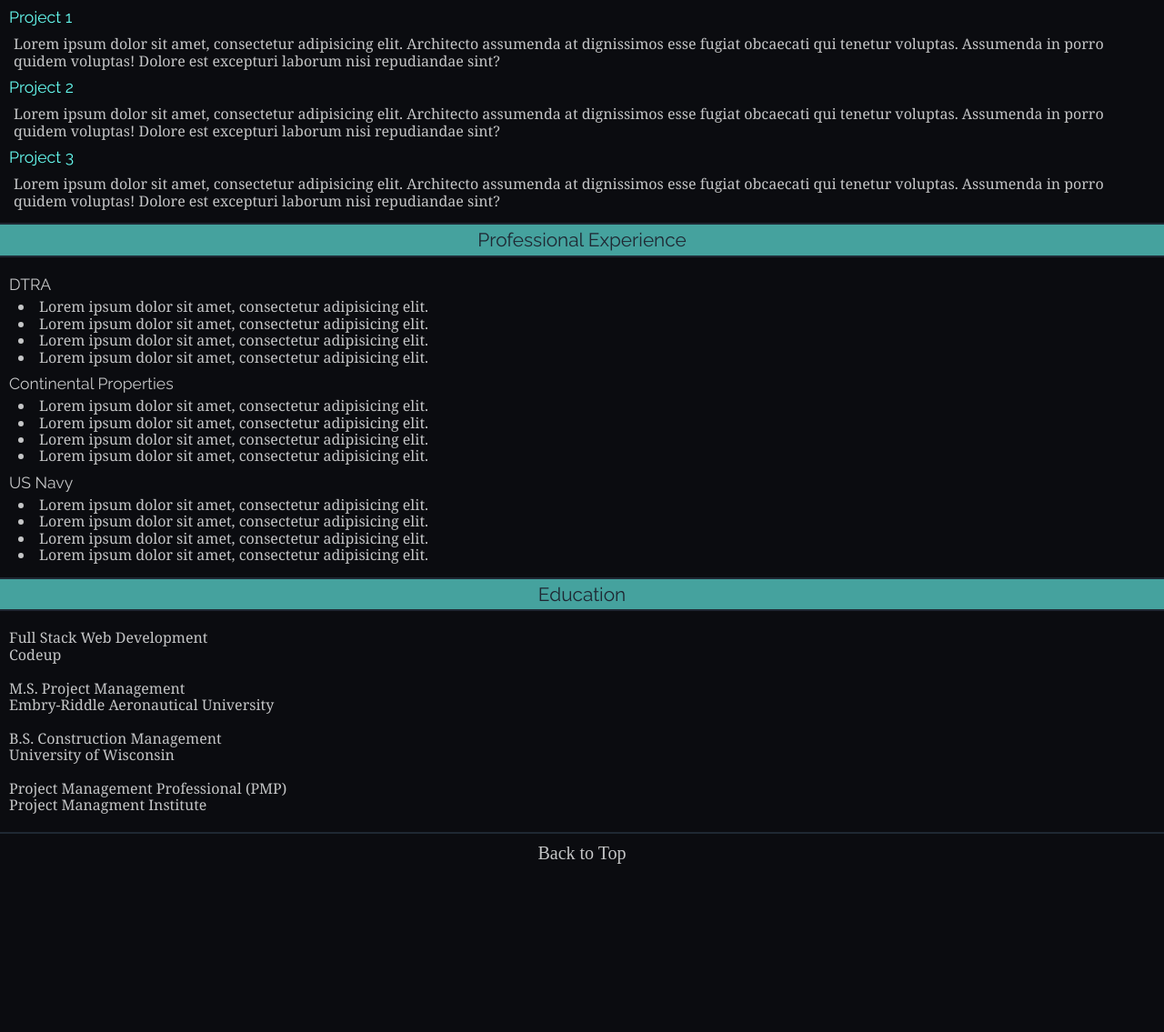
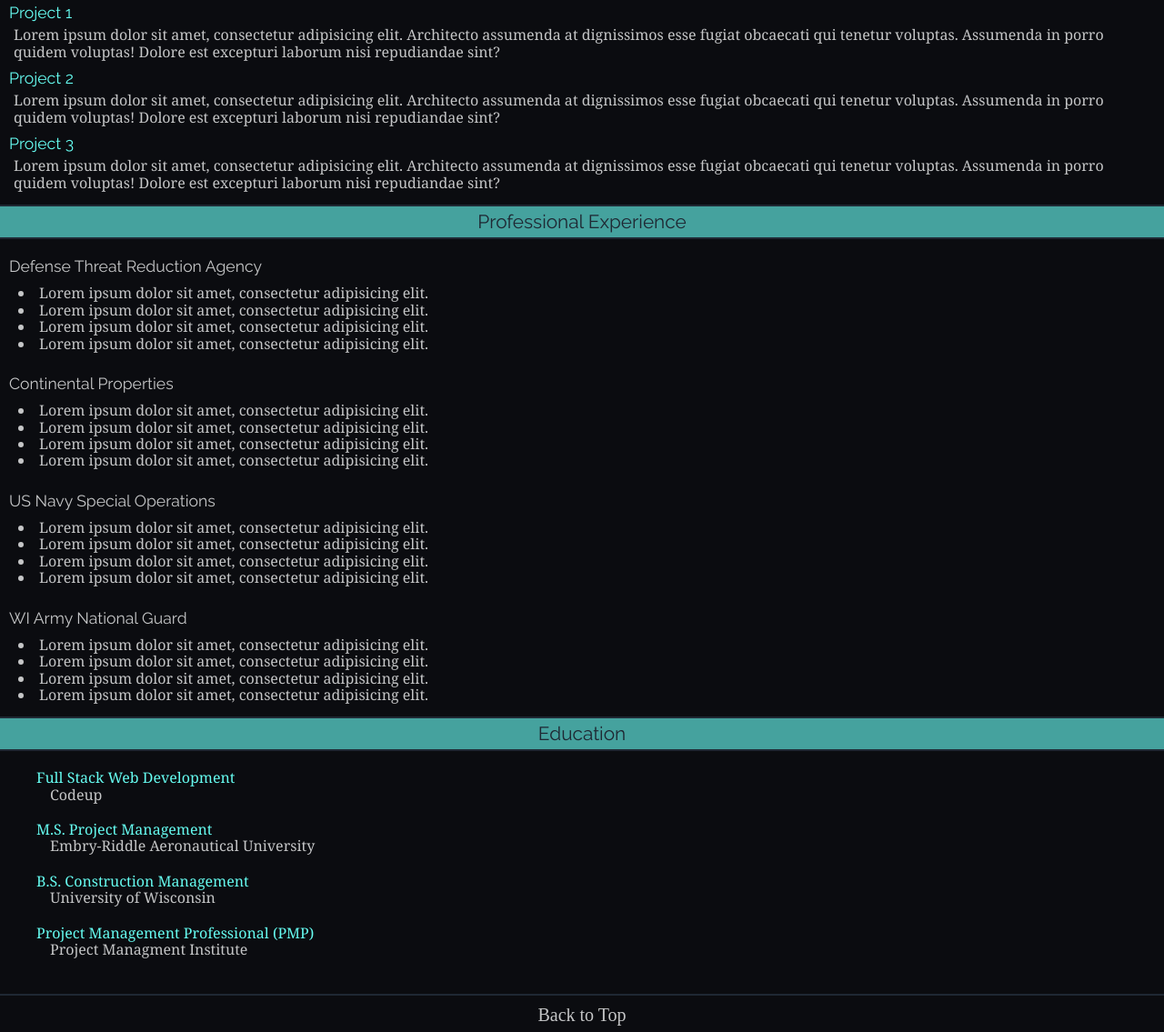
Before and after one commit to Lewis-Matt/Flexbox-Resume, a plain HTML site: page index.html in a window 1280 px wide. Shown: the part 472-1607 px from the top of the page at 91% size. Before the commit the page ends 1429 px from the top, so only its background shows below. Drawn offline with nearby package versions, Linux system fonts and the light colour scheme.

Commit message:
Finished mobile styling, started desktop styling

```diff
--- a/css/main.css
+++ b/css/main.css
@@ -75,7 +75,7 @@ i {
 
 .devicon-github-original, .devicon-linkedin-plain {
     font-size: 20px;
-    background-color: #444;
+    background-color: transparent;
 }
 
 .material-icons.md-18 {
@@ -120,6 +120,10 @@ header {
     align-items: center;
 }
 
+#contact a i {
+    padding-right: 5px;
+}
+
 /* Technical Skills */
 #skills {
     display: flex;
@@ -138,7 +142,7 @@ header {
 
 /* Summary */
 p {
-    padding: 5px;
+    padding: 0 5px 5px 5px;
 }
 
 /* Development Projects */
@@ -147,13 +151,32 @@ p {
 .bulleted {
     list-style: inside;
     padding: 0 0 5px 10px;
+    /* This will indent the lines after the bullet of each li */
+    text-indent: -20px;
+    margin-left: 20px;
+}
+
+.experience h3 {
+    margin-top: 20px;
+    margin-bottom: 10px;
 }
 
 /* Education */
 #educationMobile {
     padding-bottom: 20px;
 }
+#educationMobile ul {
+    margin-left: 40px;
+    margin-bottom: 20px;
+}
 
+#educationMobile ul li:nth-child(2n) {
+    padding-left: 15px;
+}
+#educationMobile ul li:nth-child(2n-1) {
+    color: #66fcf1;
+}
+/* Footer */
 footer {
     height: 20px;
     text-align: center;
@@ -167,3 +190,4 @@ footer {
 /*#1f2833 heading bg*/
 /*#c5c6c7 text*/
 /*#66fcf1*/
+/*#45a29e*/
--- a/index.html
+++ b/index.html
@@ -25,8 +25,8 @@
         <div id="contact">
             <a href="mailto:matthew.d.lewis64@gmail.com"><i class="material-icons md-18">email</i>matthew.d.lewis64@gmail.com</a>
             <a href="tel:1-555-555-5555"><i class="material-icons md-18">call</i>(555) 555 555</a>
-            <a href="https://www.linkedin.com/in/lewis-matt/"><i class="devicon-linkedin-plain colored"></i>linkedin/in/Lewis-Matt</a>
-            <a href="https://github.com/Lewis-Matt"><i class="devicon-github-original colored"></i>github.com/Lewis-Matt</a>
+            <a href="https://www.linkedin.com/in/lewis-matt/"><i class="devicon-linkedin-plain"></i>linkedin/in/Lewis-Matt</a>
+            <a href="https://github.com/Lewis-Matt"><i class="devicon-github-original"></i>github.com/Lewis-Matt</a>
         </div>
         <h2 class="mainH2">Technical Skills</h2>
         <div id="skills">
@@ -40,7 +40,9 @@
             <i class="devicon-spring-plain-wordmark colored"></i>
             <i class="devicon-mysql-plain-wordmark colored"></i>
         </div>
-        <!--        Hidden on mobile -->
+        <!-- Hidden on mobile as education section looks better on the bottom. This 'aside' contains the
+        education since I started out designing for desktop first, and the 'aside' was going to be the left
+        part of the 'T'-->
         <div id="educationDesktop">
             <h2 class="mainH2">Education</h2>
             <ul>
@@ -54,7 +56,7 @@
                 <li>University of Wisconsin</li>
                 <br>
                 <li>Project Management Professional (PMP)</li>
-                <li>Project Managment Institute</li>
+                <li>Project Management Institute</li>
             </ul>
         </div>
     </aside>
@@ -82,7 +84,7 @@
         </div>
         <h2 class="mainH2">Professional Experience</h2>
         <div class="experience">
-            <h3>DTRA</h3>
+            <h3>Defense Threat Reduction Agency</h3>
             <ul class="bulleted">
                 <li>Lorem ipsum dolor sit amet, consectetur adipisicing elit.</li>
                 <li>Lorem ipsum dolor sit amet, consectetur adipisicing elit.</li>
@@ -96,7 +98,14 @@
                 <li>Lorem ipsum dolor sit amet, consectetur adipisicing elit.</li>
                 <li>Lorem ipsum dolor sit amet, consectetur adipisicing elit.</li>
             </ul>
-            <h3>US Navy</h3>
+            <h3>US Navy Special Operations</h3>
+            <ul class="bulleted">
+                <li>Lorem ipsum dolor sit amet, consectetur adipisicing elit.</li>
+                <li>Lorem ipsum dolor sit amet, consectetur adipisicing elit.</li>
+                <li>Lorem ipsum dolor sit amet, consectetur adipisicing elit.</li>
+                <li>Lorem ipsum dolor sit amet, consectetur adipisicing elit.</li>
+            </ul>
+            <h3>WI Army National Guard</h3>
             <ul class="bulleted">
                 <li>Lorem ipsum dolor sit amet, consectetur adipisicing elit.</li>
                 <li>Lorem ipsum dolor sit amet, consectetur adipisicing elit.</li>
@@ -109,13 +118,16 @@
             <ul>
                 <li>Full Stack Web Development</li>
                 <li>Codeup</li>
-                <br>
+            </ul>
+            <ul>
                 <li>M.S. Project Management</li>
                 <li>Embry-Riddle Aeronautical University</li>
-                <br>
+            </ul>
+            <ul>
                 <li>B.S. Construction Management</li>
                 <li>University of Wisconsin</li>
-                <br>
+            </ul>
+            <ul>
                 <li>Project Management Professional (PMP)</li>
                 <li>Project Managment Institute</li>
             </ul>
```
